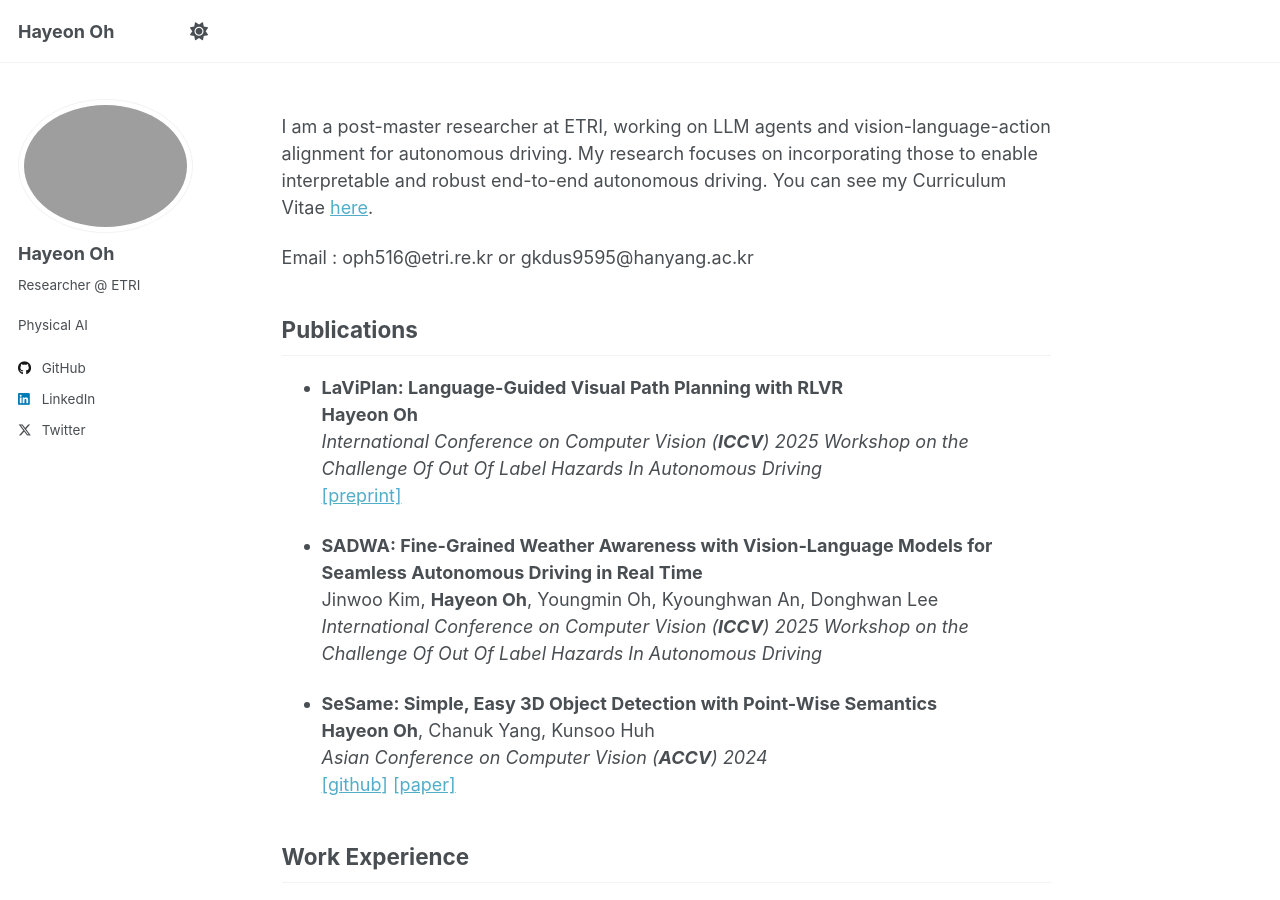
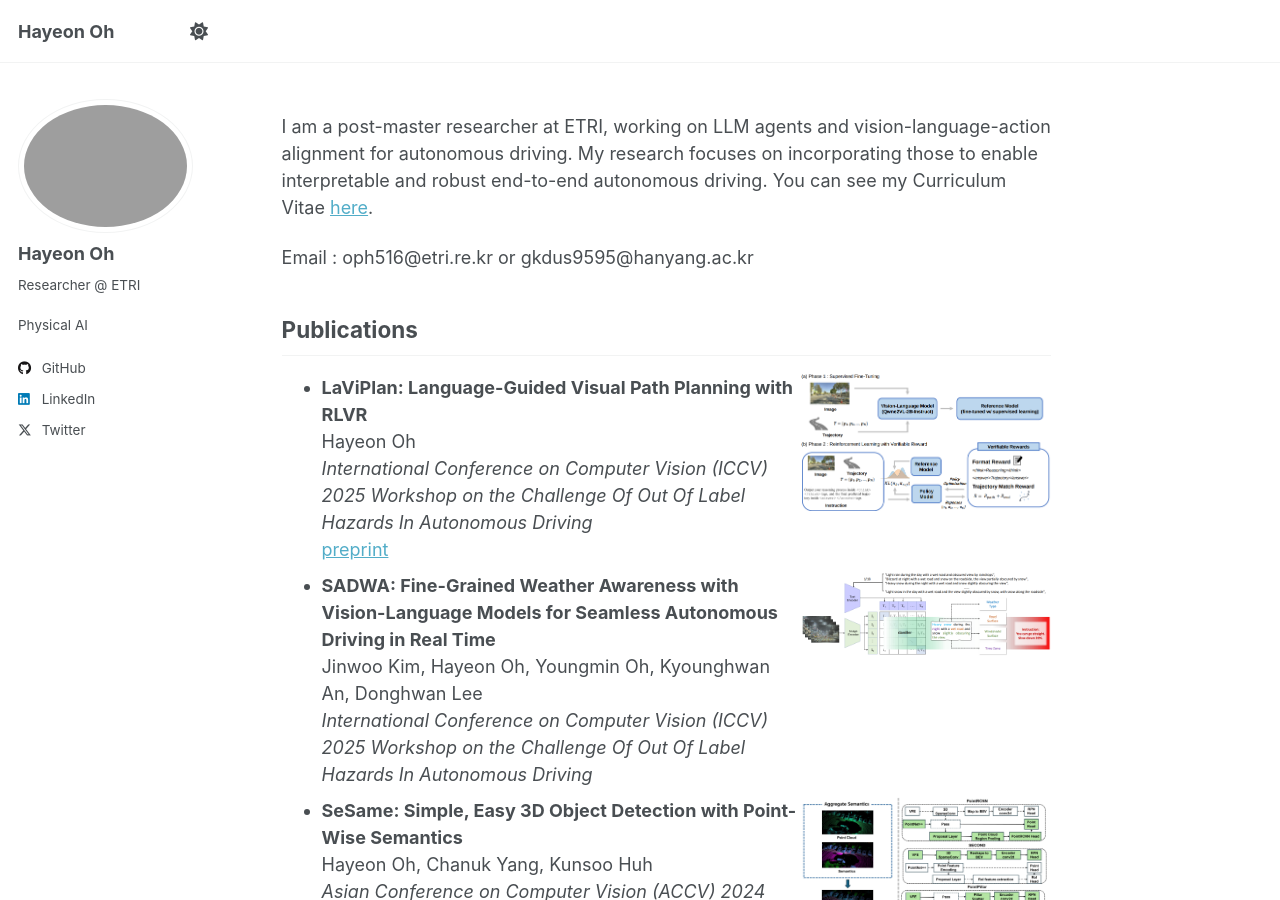
Before and after one commit to OPhD-hahao/OPhD-hahao.github.io, a Jekyll site: the page built from _pages/about.md, in a window 1280 px wide and 900 px high. Built offline with Jekyll 4.4.1, drawn with Linux system fonts in a browser that asks for light colours; a script that is not in the unit is left out.

Commit message:
Add figure of papers

```diff
--- a/_pages/about.md
+++ b/_pages/about.md
@@ -12,20 +12,34 @@ I am a post-master researcher at ETRI, working on LLM agents and vision-language
 Email : oph516@etri.re.kr or gkdus9595@hanyang.ac.kr
 
 ## Publications
+- <div style="display: flex; align-items: flex-start; justify-content: space-between;">
+    <div>
+      <b>LaViPlan: Language-Guided Visual Path Planning with RLVR</b><br/>
+      Hayeon Oh<br/>
+      <i>International Conference on Computer Vision (ICCV) 2025 Workshop on the Challenge Of Out Of Label Hazards In Autonomous Driving</i><br/>
+      <a href="https://arxiv.org/abs/2507.12911">preprint</a>
+    </div>
+    <img src="../assets/papers/laviplan.png" width="250px" />
+  </div>
 
-- **LaViPlan: Language-Guided Visual Path Planning with RLVR**
-  **Hayeon Oh**
-  *International Conference on Computer Vision (**ICCV**) 2025 Workshop on the Challenge Of Out Of Label Hazards In Autonomous Driving*
-  [[preprint]](https://arxiv.org/abs/2507.12911)
+- <div style="display: flex; align-items: flex-start; justify-content: space-between;">
+    <div>
+      <b>SADWA: Fine-Grained Weather Awareness with Vision-Language Models for Seamless Autonomous Driving in Real Time</b><br/>
+      Jinwoo Kim, Hayeon Oh, Youngmin Oh, Kyounghwan An, Donghwan Lee<br/>
+      <i>International Conference on Computer Vision (ICCV) 2025 Workshop on the Challenge Of Out Of Label Hazards In Autonomous Driving</i>
+    </div>
+    <img src="../assets/papers/sadwa.png" width="250px" />
+  </div>
 
-- **SADWA: Fine-Grained Weather Awareness with Vision-Language Models for Seamless Autonomous Driving in Real Time**
-  Jinwoo Kim, **Hayeon Oh**, Youngmin Oh, Kyounghwan An, Donghwan Lee
-  *International Conference on Computer Vision (**ICCV**) 2025 Workshop on the Challenge Of Out Of Label Hazards In Autonomous Driving*
-
-- **SeSame: Simple, Easy 3D Object Detection with Point-Wise Semantics**
-  **Hayeon Oh**, Chanuk Yang, Kunsoo Huh
-  *Asian Conference on Computer Vision (**ACCV**) 2024*
-  [[github]](https://github.com/OPhD-hahao/SeSame) [[paper]](https://openaccess.thecvf.com/content/ACCV2024/html/O_SeSame_Simple_Easy_3D_Object_Detection_with_Point-Wise_Semantics_ACCV_2024_paper.html)
+- <div style="display: flex; align-items: flex-start; justify-content: space-between;">
+    <div>
+      <b>SeSame: Simple, Easy 3D Object Detection with Point-Wise Semantics</b><br/>
+      Hayeon Oh, Chanuk Yang, Kunsoo Huh<br/>
+      <i>Asian Conference on Computer Vision (ACCV) 2024</i><br/>
+      <a href="https://github.com/OPhD-hahao/SeSame">github</a> | <a href="https://openaccess.thecvf.com/content/ACCV2024/html/O_SeSame_Simple_Easy_3D_Object_Detection_with_Point-Wise_Semantics_ACCV_2024_paper.html">paper</a>
+    </div>
+    <img src="../assets/papers/sesame.png" width="250px" />
+  </div>
 
 ## Work Experience
 
```
